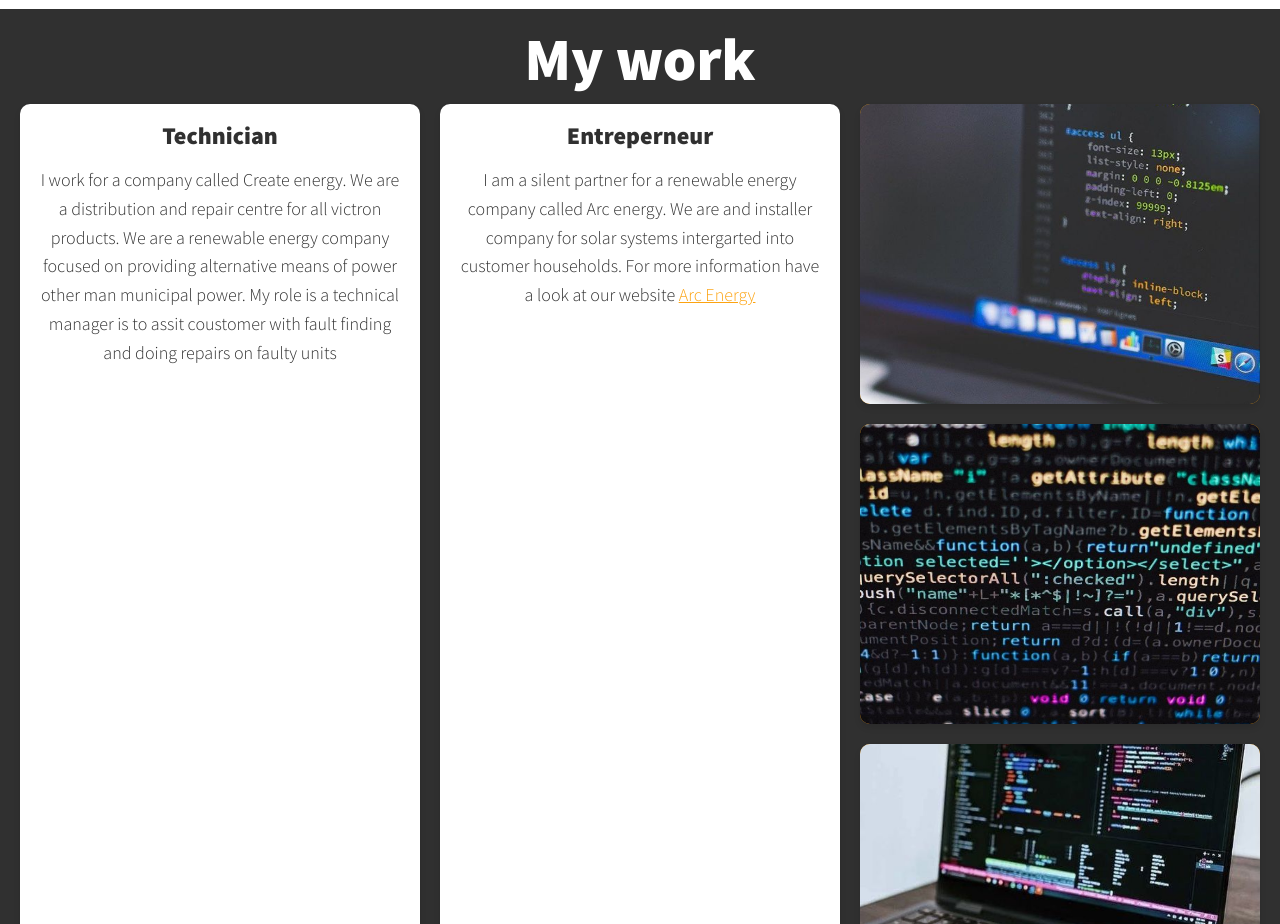
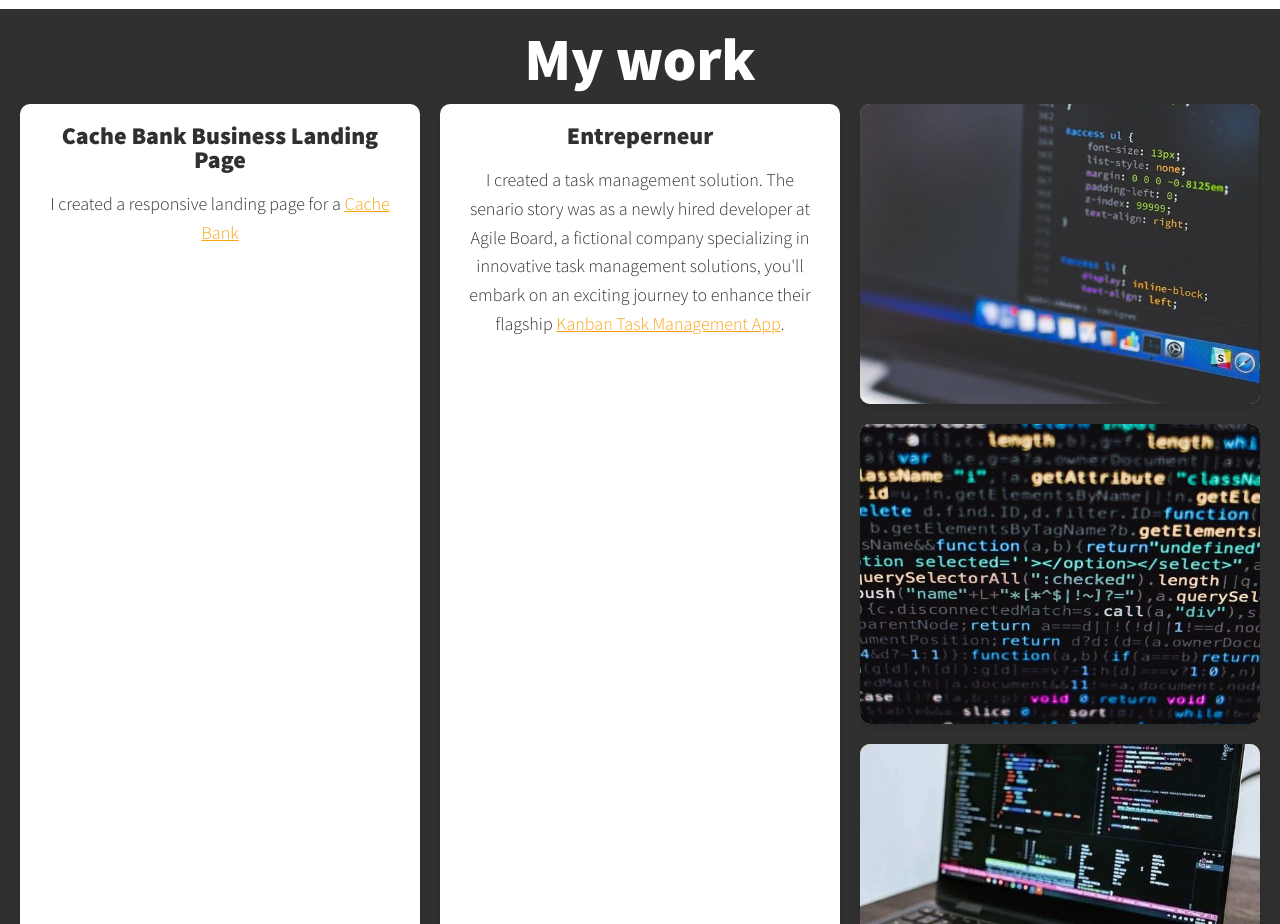
Before and after one commit to dasisubramoney/DASSUB615_PTO2403_GroupC_Dasendhran-Subramoney_CDV05, a plain HTML site: page index.html in a window 1280 px wide. Shown: the part 1600-2524 px from the top of the page. Drawn offline with nearby package versions, Linux system fonts and the light colour scheme.

Commit message:
Added the work that i have done

```diff
--- a/index.html
+++ b/index.html
@@ -94,18 +94,16 @@
 
              <div class="projects">
                  <div class="project">
-                     <h3>Technician</h3>
-                     <p>I work for a company called Create energy. We are a distribution and repair centre for all victron products.
-                         We are a renewable energy company focused on providing alternative means of power other man municipal power.
-                         My role is a technical manager is to assit coustomer with fault finding and doing repairs on faulty units
+                     <h3>Cache Bank Business Landing Page</h3>
+                     <p>I created a responsive landing page for a  <a href="https://github.com/dasisubramoney/SDF_Portfolio_Piece_DASSUB615_PTO2403_GroupC_Dasendhran-Subramoney_SDF11/tree/main" target="_blank" style="color: #fca311;" >Cache Bank</a>
                          </p>
                  </div> <!-- / service -->
 
                  <div class="project">
                      <h3>Entreperneur</h3>
-                     <p> I am a silent partner for a renewable energy company called Arc energy. We are and installer company for solar
-                         systems intergarted into customer households. For more information have a look at our website
-                          <a href="https://www.arc-energy.co.za/" target="_blank" style="color: #fca311;" >Arc Energy</a>
+                     <p> I created a task management solution. The senario story was as a newly hired developer at Agile Board, a fictional company specializing in innovative task management solutions,
+                        you'll embark on an exciting journey to enhance their flagship
+                          <a href="https://github.com/dasisubramoney/JSL_Portfolio_Piece_DASSUB615_PTO2403_GroupC_Dasendhran-Subramoney_JSL11" target="_blank" style="color: #fca311;" >Kanban Task Management App</a>.
                          </p>
                  </div> <!-- / service -->
 
```
